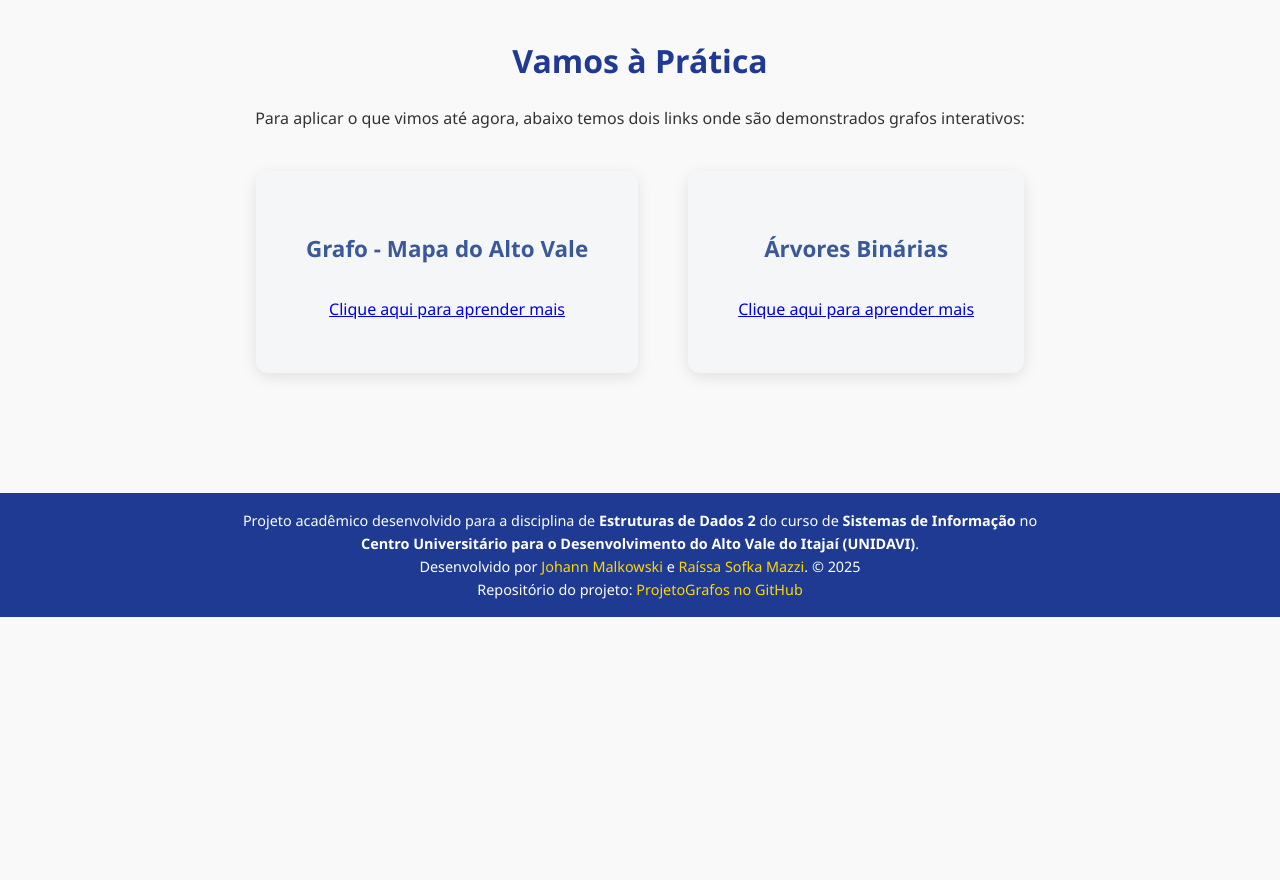
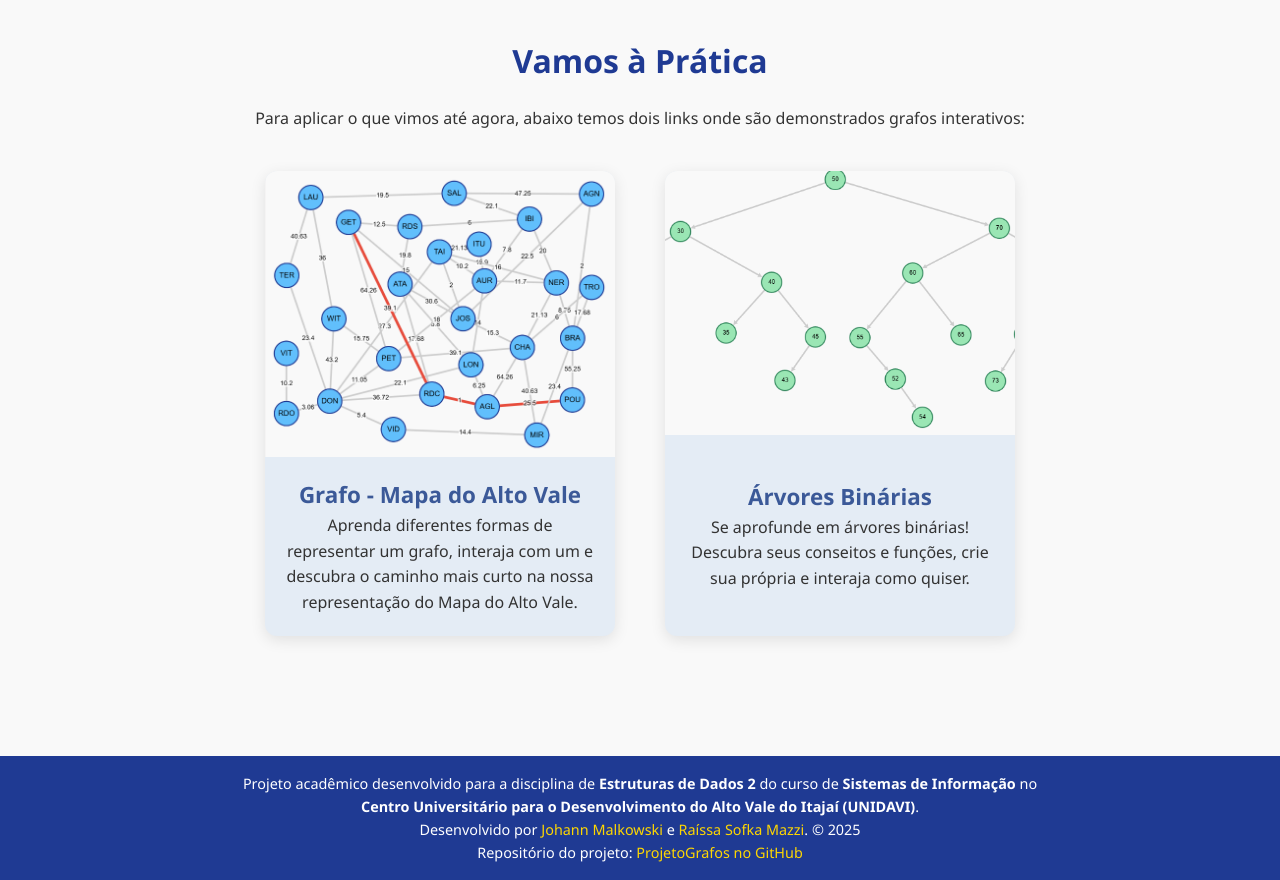
Before and after one commit to Johannmk1/ProjetoGrafos, a plain HTML site: page src/static/index.html in a window 1280 px wide. Shown: the part 6420-7300 px from the top of the page. Before the commit the page ends 7037 px from the top, so only its background shows below. Drawn offline with Linux system fonts and the light colour scheme.

Commit message:
Alterado Front
Adicionado Cards para as práticas

```diff
--- a/src/static/index.html
+++ b/src/static/index.html
@@ -111,7 +111,7 @@
         <li><strong>Inteligência Artificial</strong>: desde busca de rotas até recomendações em plataformas digitais.</li>
       </ul>
     </div>
-    <img src="/static/img/PontesKonigsberg.jpg"
+    <img class="imgConteudo" src="/static/img/PontesKonigsberg.jpg"
          alt="Representação do Problema das Sete Pontes de Königsberg">
   </div>
 </section>
@@ -134,7 +134,7 @@
         <li><b>Aplicação:</b> modelagem de redes sociais básicas e diagramas de relações.</li>
       </ul>
     </div>
-    <img src="/static/img/Simples.jpg" alt="Exemplo de grafo simples">
+    <img class="imgConteudo" src="/static/img/Simples.jpg" alt="Exemplo de grafo simples">
   </div>
 
   <div class="texto_img">
@@ -146,7 +146,7 @@
         <li><b>Aplicação:</b> transporte público, redes com múltiplos canais de comunicação.</li>
       </ul>
     </div>
-    <img src="/static/img/MultiGrafos.jpg" alt="Exemplo de multigrafo">
+    <img class="imgConteudo" src="/static/img/MultiGrafos.jpg" alt="Exemplo de multigrafo">
   </div>
 
   <div class="texto_img">
@@ -158,7 +158,7 @@
         <li><b>Aplicação:</b> fluxos de informação, rotas de tráfego, hierarquias de processos.</li>
       </ul>
     </div>
-    <img src="/static/img/Dirigido.jpg" alt="Exemplo de grafo direcionado">
+    <img class="imgConteudo" src="/static/img/Dirigido.jpg" alt="Exemplo de grafo direcionado">
   </div>
 
   <div class="texto_img">
@@ -170,7 +170,7 @@
         <li><b>Aplicação:</b> redes de colaboração, conexões físicas bidirecionais (como cabos).</li>
       </ul>
     </div>
-    <img src="/static/img/NaoDirigido.jpg" alt="Exemplo de grafo não direcionado">
+    <img class="imgConteudo" src="/static/img/NaoDirigido.jpg" alt="Exemplo de grafo não direcionado">
   </div>
 
   <div class="texto_img">
@@ -182,7 +182,7 @@
         <li><b>Aplicação:</b> algoritmos de menor caminho (como Dijkstra), otimização de rotas e logística.</li>
       </ul>
     </div>
-    <img src="/static/img/Ponderado.jpg" alt="Exemplo de grafo ponderado">
+    <img class="imgConteudo" src="/static/img/Ponderado.jpg" alt="Exemplo de grafo ponderado">
   </div>
 
   <div class="texto_img">
@@ -194,7 +194,7 @@
         <li><b>Aplicação:</b> análise de redes totalmente conectadas e simulações teóricas.</li>
       </ul>
     </div>
-    <img src="/static/img/Completo.jpg" alt="Exemplo de grafo completo">
+    <img class="imgConteudo" src="/static/img/Completo.jpg" alt="Exemplo de grafo completo">
   </div>
 </section>
 
@@ -415,14 +415,22 @@
   <p>
     Para aplicar o que vimos até agora, abaixo temos dois links onde são demonstrados grafos interativos:
   </p>
-  <div class="linksPraticas">
-    <div class="praticas">
-      <h3>Grafo - Mapa do Alto Vale</h3>
-      <a class="link" href="/pratica/grafos">Clique aqui para aprender mais</a>
+  <div class="cardsPraticas">
+    <div class="card" onclick="window.location.href='/pratica/grafos';">
+      <img class="imgCard" src="/static/img/CardGrafo.png" alt="Imagem da Pratica de Grafo">
+      <div class="txtCard">
+        <h3>Grafo - Mapa do Alto Vale</h3>
+        <p>Aprenda diferentes formas de representar um grafo, interaja com um e descubra o caminho mais curto na nossa representação do Mapa do Alto Vale.</p>
+      </div>
+
     </div>
-    <div class="praticas">
-      <h3>Árvores Binárias</h3>
-      <a class="link" href="/pratica/arvores">Clique aqui para aprender mais</a>
+    <div class="card" onclick="window.location.href='/pratica/arvores';">
+      <img class="imgCard" src="/static/img/CardArvore.png" alt="Imagem da Pratica de Árvore Binária">
+      <div class="txtCard">
+        <h3>Árvores Binárias</h3>
+        <p>Se aprofunde em árvores binárias! Descubra seus conseitos e funções, crie sua própria e interaja como quiser.</p>
+      </div>
+
     </div>
   </div>
 
--- a/src/static/style.css
+++ b/src/static/style.css
@@ -234,7 +234,7 @@ ul, ol {
   justify-content: space-between;
 }
 
-img {
+.imgConteudo {
   max-width: 50%;
   height: auto;
   display: block;
@@ -244,7 +244,7 @@ img {
   transition: transform 0.3s ease;
 }
 
-img:hover {
+.imgConteudo:hover {
   transform: scale(1.03);
 }
 
@@ -255,31 +255,46 @@ img:hover {
   padding: 60px 0px 30px 0px;
 }
 
-.linksPraticas {
+.cardsPraticas {
   display: flex;
   gap: 50px;
-
 }
 
-.praticas {
+.card {
   display: flex;
   flex-direction: column;
   align-items: center;
-  gap: 30px;
-  max-width: 500px;
+  max-width: 350px;
   margin: 40px auto;
-  padding: 50px;
-  background-color: #f4f6f8;
+  padding: 0px;
+  background-color: #e4ecf5;
   border-radius: 12px;
   box-shadow: 0 4px 15px rgba(0,0,0,0.1);
 }
 
-.praticas:hover {
+.card:hover {
   transform: scale(1.03);
 }
 
-.link:hover {
-  transform: scale(1.03);
+.imgCard {
+  max-width: 350px;
+  height: auto;
+  display: block;
+  margin: 0px;
+  border-top-left-radius: 12px;
+  border-top-right-radius: 12px;
+}
+
+.txtCard {
+  display: flex;
+  flex-direction: column;
+  justify-content: center;
+  align-items: center;
+  text-align: center;
+  margin: 20px;
+  margin-top: 10px;
+  align-self: center;
+  flex-grow: 1;
 }
 
 .praticaGrafos {
```
Also changed, not shown: src/static/img/CardArvore.png (added), src/static/img/CardGrafo.png (added), src/static/img/arvore.png (added), src/static/img/arvore2.png (added).
